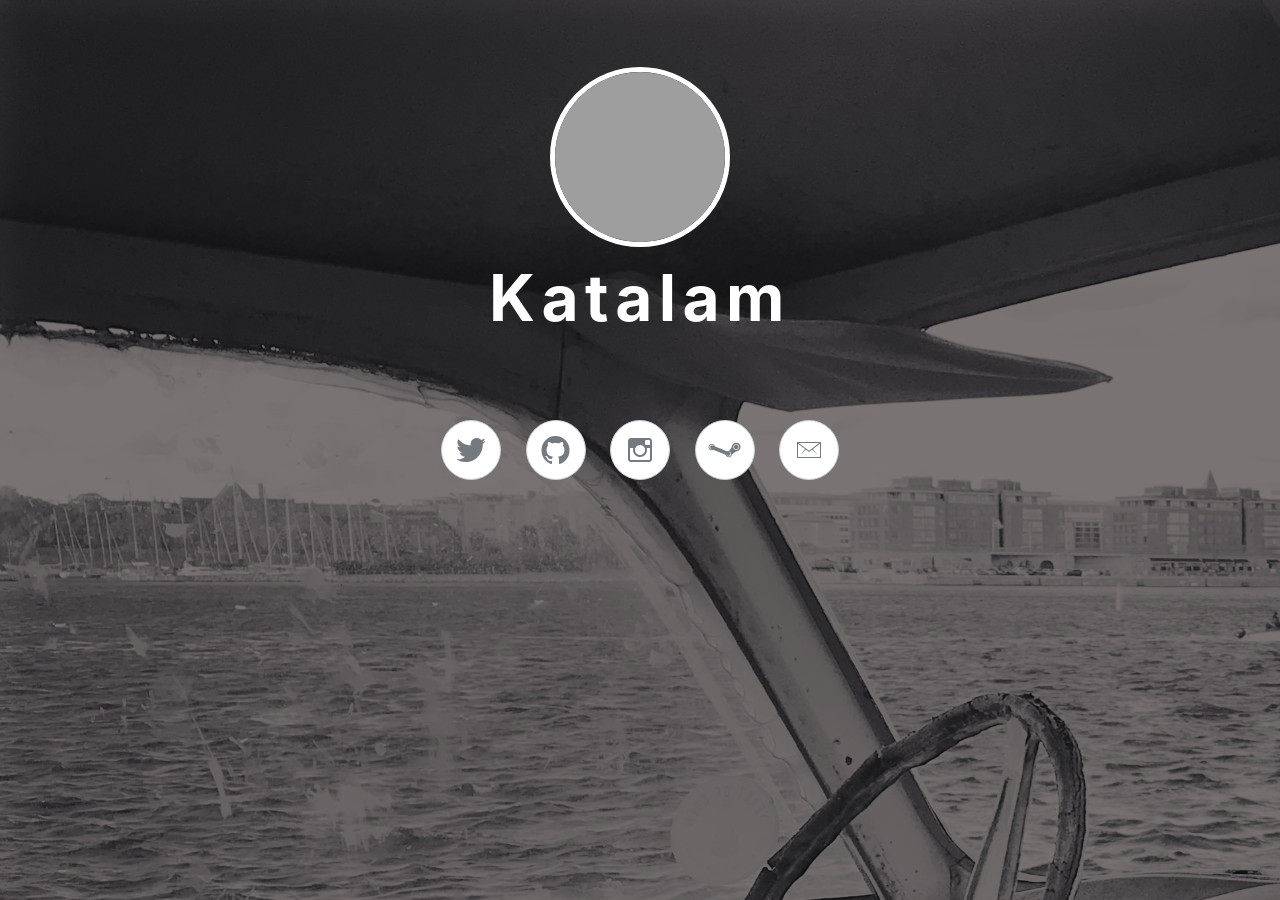
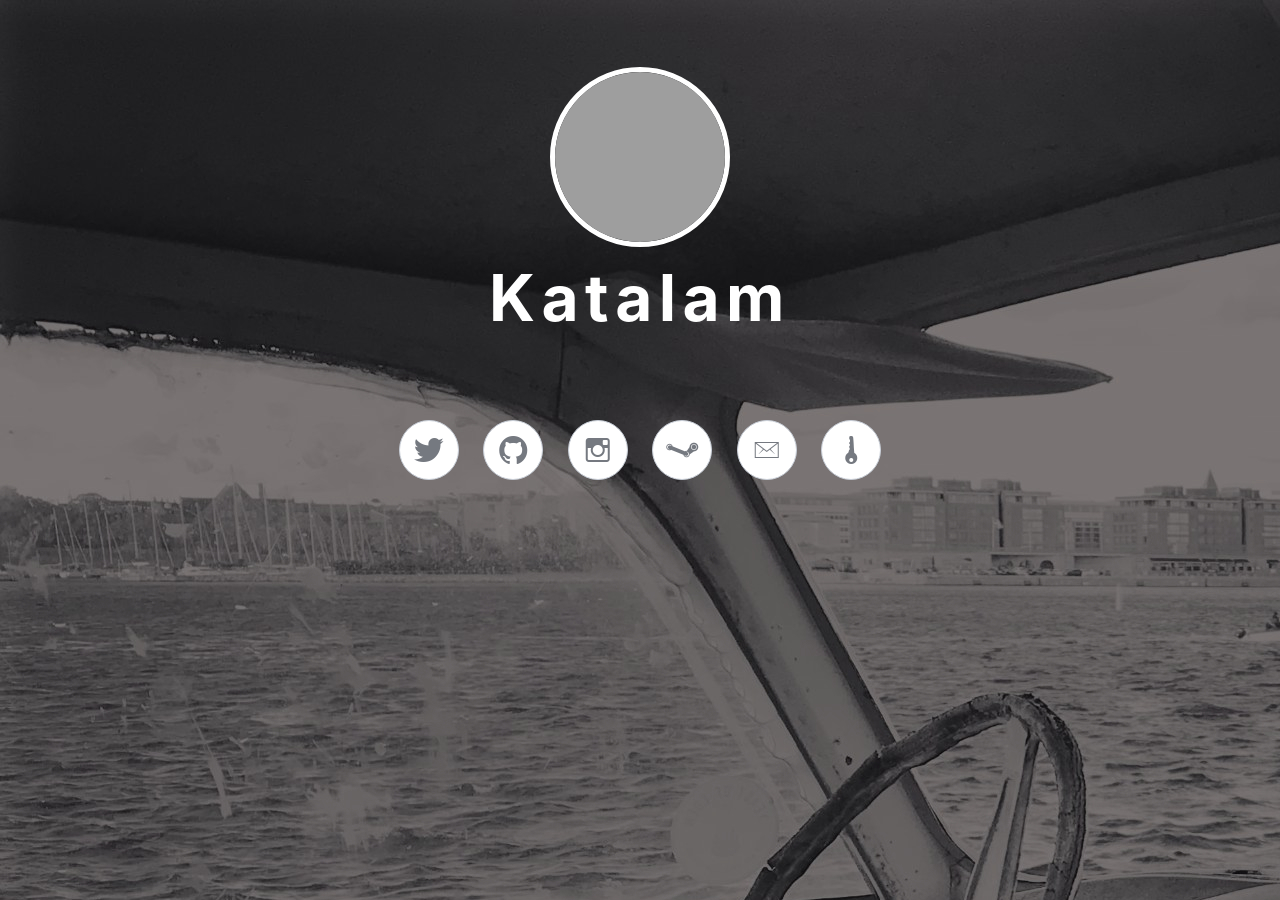
Before and after one commit to Katalam/katalam.github.io, a Jekyll site: the page index.html, which Jekyll copies as it is, in a window 1280 px wide. Built offline with Jekyll 4.4.1, drawn with Linux system fonts in a browser that asks for light colours; some web fonts are replaced; grey boxes are pictures that could not be loaded.

```diff
--- a/index.html
+++ b/index.html
@@ -31,10 +31,12 @@
             <a href="mailto:info@katalam.com">
                 <i class="icon ion-ios-email-outline"></i>
             </a>
+            <a href="assets/asc/public-key.asc">
+                <i class="icon ion-key"></i>
+            </a>
         </div>
     </div>
     <script src="assets/js/jquery.min.js"></script>
     <script src="assets/bootstrap/js/bootstrap.min.js"></script>
 </body>
-
 </html>
```
Also changed, not shown: 1 other file.
